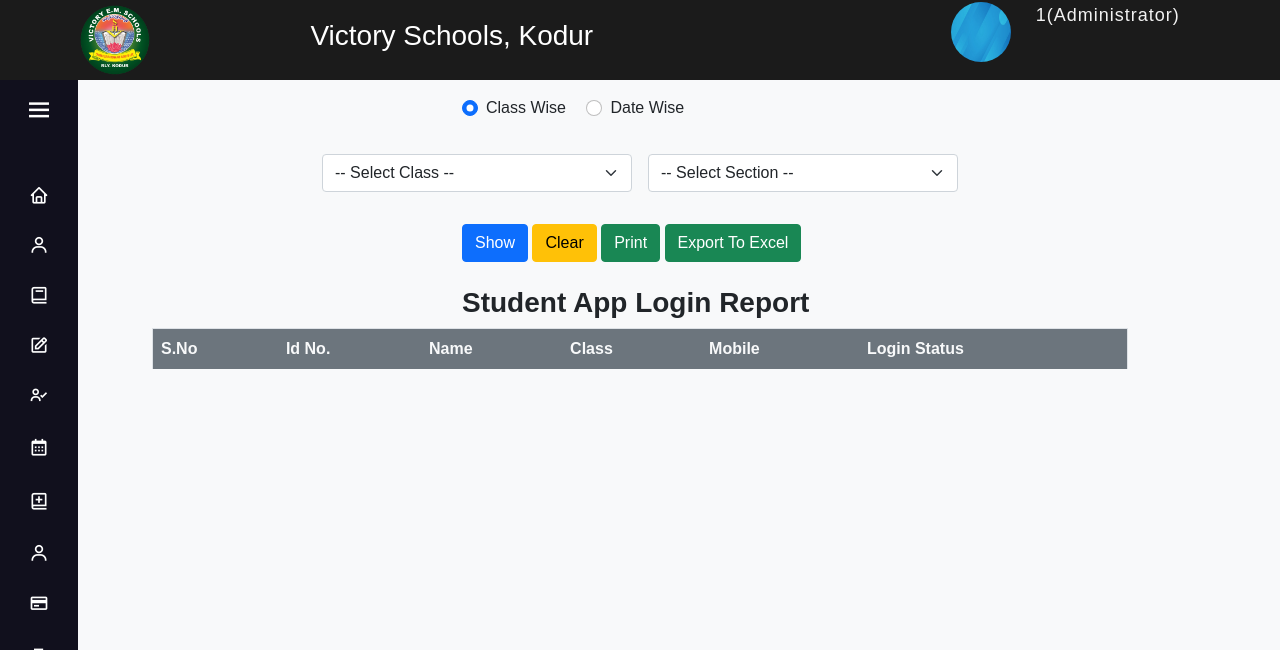
After one commit to Sarathchandrakakarla/Victory, a PHP site: page /Admin/Login/student_app_login_report.php in a window 1280 px wide. The commit adds this page. Shown: the top 650 px of the page. Run offline with PHP 8.4, Linux system fonts and the light colour scheme; the visitor is signed in with stand-in values (Sample User, id 1); lists and menus that the app fills with data are empty.

Commit message:
Added App Login Tracking feature on 09-04-2025

```diff
--- /dev/null
+++ b/Admin/Login/student_app_login_report.php
@@ -0,0 +1,527 @@
+<?php
+include_once('../../link.php');
+session_start();
+if (!$_SESSION['Admin_Id_No']) {
+    echo "<script>alert('Admin Id Not Rendered');
+    location.replace('../admin_login.php');</script>";
+}
+//error_reporting(0);
+?>
+
+
+<!DOCTYPE html>
+<html lang="en" dir="ltr">
+
+<head>
+    <meta charset="UTF-8" />
+    <title>Victory Schools</title>
+    <link rel="shortcut icon" href="/Victory/Images/favicon.ico" type="image/x-icon">
+    <link rel="stylesheet" href="/Victory/css/sidebar-style.css" />
+    <!-- Boxiocns CDN Link -->
+    <link rel="stylesheet" href="https://cdnjs.cloudflare.com/ajax/libs/font-awesome/5.15.2/css/all.min.css" />
+    <link href="https://unpkg.com/boxicons@2.0.7/css/boxicons.min.css" rel="stylesheet" />
+    <meta name="viewport" content="width=device-width, initial-scale=1.0" />
+
+    <!-- Bootstrap Links -->
+    <script src="https://ajax.googleapis.com/ajax/libs/jquery/3.6.0/jquery.min.js"></script>
+    <link href="https://cdn.jsdelivr.net/npm/bootstrap@5.0.2/dist/css/bootstrap.min.css" rel="stylesheet" integrity="sha384-EVSTQN3/azprG1Anm3QDgpJLIm9Nao0Yz1ztcQTwFspd3yD65VohhpuuCOmLASjC" crossorigin="anonymous">
+
+    <script src="https://cdn.jsdelivr.net/npm/bootstrap@5.0.2/dist/js/bootstrap.bundle.min.js" integrity="sha384-MrcW6ZMFYlzcLA8Nl+NtUVF0sA7MsXsP1UyJoMp4YLEuNSfAP+JcXn/tWtIaxVXM" crossorigin="anonymous"></script>
+</head>
+<style>
+    body {
+        overflow-x: scroll;
+    }
+
+    .table-container {
+        max-width: 1000px;
+        max-height: 500px;
+        overflow-x: scroll;
+    }
+
+    #section {
+        text-align: center;
+    }
+
+    @media screen and (max-width:576px) {
+        .container {
+            width: 80%;
+            margin-left: 20%;
+            overflow-x: scroll;
+        }
+    }
+
+    @media print {
+        * {
+            display: none;
+        }
+
+        #table-container {
+            display: block;
+        }
+    }
+
+    #sign-out {
+        display: none;
+    }
+
+    @media screen and (max-width:920px) {
+        #sign-out {
+            display: block;
+        }
+    }
+</style>
+
+<body class="bg-light">
+    <?php
+    include '../sidebar.php';
+    ?>
+    <form action="" method="post">
+        <div class="container">
+            <div class="row justify-content-center mt-3">
+                <div class="col-lg-4">
+                    <div class="form-check form-check-inline">
+                        <input class="form-check-input" type="radio" name="Report_Type" id="class_wise" checked value="Class_Wise">
+                        <label class="form-check-label" for="class_wise">Class Wise</label>
+                    </div>
+                    <div class="form-check form-check-inline">
+                        <input class="form-check-input" type="radio" name="Report_Type" id="date_wise" value="Date_Wise">
+                        <label class="form-check-label" for="date_wise">Date Wise</label>
+                    </div>
+                </div>
+            </div>
+        </div>
+        <div class="row justify-content-center mt-4" id="date_row" hidden>
+            <div class="col-lg-2">Date Range: </div>
+            <div class="col-lg-2">
+                <input type="date" class="form-control" name="From_Date" id="from_date">
+            </div>
+            <div class="col-lg-2">
+                <input type="date" class="form-control" name="To_Date" id="to_date">
+            </div>
+        </div>
+        <div class="row justify-content-center mt-4" id="class_row">
+            <div class="p-2 text-light col-lg-3 rounded">
+                <select class="form-select" name="Class" id="class" aria-label="Default select example">
+                    <option selected disabled>-- Select Class --</option>
+                    <option value="PreKG">PreKG</option>
+                    <option value="LKG">LKG</option>
+                    <option value="UKG">UKG</option>
+                    <?php
+                    for ($i = 1; $i <= 10; $i++) {
+                        echo "<option value='" . $i . " CLASS'>" . $i . " CLASS</option>";
+                    }
+                    ?>
+                </select>
+            </div>
+            <div class="p-2 text-light col-lg-3 rounded">
+                <select class="form-select" name="Section" id="sec" aria-label="Default select example">
+                    <option selected disabled>-- Select Section --</option>
+                    <option value="A">A</option>
+                    <option value="B">B</option>
+                    <option value="C">C</option>
+                    <option value="D">D</option>
+                </select>
+            </div>
+        </div>
+        <div class="container">
+            <div class="row justify-content-center mt-4">
+                <div class="col-lg-4">
+                    <button class="btn btn-primary" type="submit" name="show">Show</button>
+                    <button class="btn btn-warning">Clear</button>
+                    <button class="btn btn-success" onclick="printDiv();return false;">Print</button>
+                    <button class="btn btn-success" onclick="return false;" id="export">Export To Excel</button>
+                </div>
+            </div>
+        </div>
+    </form>
+    <div class="container">
+        <div class="row justify-content-center mt-4">
+            <div class="col-lg-4">
+                <h3><b>Student App Login Report</b></h3>
+            </div>
+        </div>
+    </div>
+    <div class="container" id="report_container" hidden>
+        <div class="row justify-content-center mt-2">
+            <div class="col-lg-3" style="font-weight: bold;">Logged In : <span id="logged_in"></span></div>
+            <div class="col-lg-3" style="font-weight: bold;">Not Logged In:<span id="not_logged_in"></span></div>
+        </div>
+    </div>
+    <div class="container table-container" id="table-container">
+        <table hidden>
+            <tr>
+                <td></td>
+                <td></td>
+                <td></td>
+                <td></td>
+                <td style="font-size:30px;" colspan="4">VICTORY HIGH SCHOOL</td>
+            </tr>
+            <tr>
+                <td style="font-size:20px;color:red">Report Type:</td>
+                <td id="type_txt_label" style="font-size:20px;"></td>
+            </tr>
+        </table>
+        <table class="table table-striped table-hover" border="1">
+            <thead class="bg-secondary text-light">
+                <tr style="padding: 5px;">
+                    <th>S.No</th>
+                    <th>Id No.</th>
+                    <th>Name</th>
+                    <th>Class</th>
+                    <th>Mobile</th>
+                    <th>Login Status</th>
+                </tr>
+            </thead>
+            <tbody>
+                <?php
+                function getData()
+                {
+                    $result = [];
+                    //Fetching logged in students
+                    $command = 'scp -o StrictHostKeyChecking=no -i "victoryserverkp.pem" ec2-user@ec2-18-61-98-208.ap-south-2.compute.amazonaws.com:Victory-Server/activity.log activity.log 2>&1';
+                    $output = shell_exec($command);
+                    function parseLogFile()
+                    {
+                        // Path to your log file
+                        $file_path = 'activity.log';
+
+                        // Check if the file exists
+                        if (!file_exists($file_path)) {
+                            echo "File not found.\n";
+                            return [];
+                        }
+
+                        // Open the file for reading
+                        $file = fopen($file_path, 'r');
+
+                        // Check if the file opened successfully
+                        if (!$file) {
+                            echo "Error opening the file.\n";
+                            return [];
+                        }
+
+                        // Array to store the parsed and filtered logs
+                        $filteredLogs = [];
+
+                        // Read the file line by line
+                        while (($line = fgets($file)) !== false) {
+                            $line = trim($line);  // Remove unnecessary spaces and newlines
+
+                            // Skip empty lines
+                            if ($line === "") {
+                                continue;
+                            }
+
+                            // Try to parse the line as JSON
+                            $log = json_decode($line, true); // true for associative array
+
+                            // If parsing is successful, check the filter conditions
+                            if ($log !== null) {
+                                // Check if the log matches the filtering criteria
+                                if (
+                                    isset($log['message']['user']) && $log['message']['user'] === 'Student' &&
+                                    isset($log['message']['task']) && $log['message']['task'] === 'logged in'
+                                ) {
+                                    // Add the log to the filtered logs array
+                                    $filteredLogs[] = $log;
+                                }
+                            } else {
+                                // If JSON parsing fails, log an error (optional)
+                                echo "Error parsing JSON: $line\n";
+                            }
+                        }
+
+                        // Close the file after processing
+                        fclose($file);
+
+                        // Return the filtered logs
+                        return $filteredLogs;
+                    }
+
+                    $decoded_response = parseLogFile();
+
+                    foreach ($decoded_response as $student) {
+                        if ($student['message']['username'] != "VHST02674" && $student['message']['username'] != "APPSTUDENT")
+                            if (!in_array($student['message']['username'], array_keys($result))) {
+                                $result[$student['message']['username']] = $student['timestamp'];
+                            }
+                    }
+                    return $result;
+                }
+                function checkFirstLoginDate($loggedin_students, $from_date = null, $to_date = null)
+                {
+                    // Convert the 'from' date to a Unix timestamp
+                    $from_timestamp = $from_date ? strtotime($from_date . " 00:00:00") : null;
+                    $to_timestamp = $to_date ? strtotime($to_date . " 23:59:59") : null; // Set 'to' date as end of day
+
+                    // Filter the students based on the date range
+                    $filtered_students = array_filter($loggedin_students, function ($timestamp) use ($from_timestamp, $to_timestamp) {
+                        $student_timestamp = strtotime($timestamp);
+                        if ($from_timestamp && $to_timestamp) {
+                            return $student_timestamp >= $from_timestamp && $student_timestamp <= $to_timestamp;
+                        } else if ($from_timestamp && !$to_timestamp) {
+                            return $student_timestamp >= $from_timestamp;
+                        } else if (!$from_timestamp && $to_timestamp) {
+                            return $student_timestamp <= $to_timestamp;
+                        }
+                    });
+
+                    return $filtered_students;
+                }
+                function format_date($date)
+                {
+                    $dob = explode('-', $date);
+                    $temp = $dob[0];
+                    $dob[0] = $dob[2];
+                    $dob[2] = $temp;
+
+                    $date = implode('-', $dob);
+                    return $date;
+                }
+
+                if (isset($_POST['show'])) {
+                    $report_type = $_POST['Report_Type'];
+                    $report = ["Not Logged In" => 0, "Logged In" => 0];
+                    echo "<script>report_container.hidden = '';</script>";
+                    $classes = ['PreKG', 'LKG', 'UKG'];
+                    for ($i = 1; $i <= 10; $i++) {
+                        $classes[] = $i . " CLASS";
+                    }
+                    if ($report_type == "Class_Wise") {
+                        echo "
+                        <script>
+                            class_wise.checked = true;
+                            class_row.hidden = '';
+                            date_row.hidden = 'hidden'
+                        </script>
+                        ";
+                        $loggedin_students = getData();
+                        if (!isset($_POST['Class']) && !isset($_POST['Section'])) {
+                            echo '<script>type_txt_label.innerHTML = "All Classes";</script>';
+                            $query1 = mysqli_query($link, "SELECT Id_No,First_Name,Mobile,Stu_Class AS Class,Stu_Section AS Section,Mobile FROM `student_master_data` WHERE Stu_Class IN ('" . implode("','", $classes) . "') ORDER BY FIELD(Stu_Class,'" . implode("','", $classes) . "'), FIELD(Stu_Section,'A','B','C','D')");
+                        } else if (isset($_POST['Class']) && !isset($_POST['Section'])) {
+                            $class = $_POST['Class'];
+                            echo "
+                            <script>
+                                document.getElementById('class').value = '" . $class . "';
+                                type_txt_label.innerHTML = '" . $class . "';
+                            </script>";
+                            $query1 = mysqli_query($link, "SELECT Id_No,First_Name,Mobile,Stu_Class AS Class,Stu_Section AS Section,Mobile FROM `student_master_data` WHERE Stu_Class = '$class' ORDER BY Stu_Section");
+                        } else if (isset($_POST['Class']) && isset($_POST['Section'])) {
+                            $class = $_POST['Class'];
+                            $section = $_POST['Section'];
+                            echo "
+                            <script>
+                                document.getElementById('class').value = '" . $class . "';
+                                document.getElementById('sec').value = '" . $section . "';
+                                type_txt_label.innerHTML = '" . $class . " " . $section . "';
+                            </script>";
+                            $query1 = mysqli_query($link, "SELECT Id_No,First_Name,Mobile,Stu_Class AS Class,Stu_Section AS Section,Mobile FROM `student_master_data` WHERE Stu_Class = '$class' AND Stu_Section = '$section' ORDER BY Stu_Section");
+                        }
+                    } else if ($report_type == "Date_Wise") {
+                        echo "
+                        <script>
+                            date_wise.checked = true;
+                            class_row.hidden = 'hidden';
+                            date_row.hidden = ''
+                        </script>
+                        ";
+                        if (!$_POST['From_Date'] && !$_POST['To_Date']) {
+                            $loggedin_students = getData();
+                        } else if ($_POST['From_Date'] && !$_POST['To_Date']) {
+                            $from_date = $_POST['From_Date'];
+                            echo "
+                            <script>
+                                from_date.value = '" . $from_date . "';
+                                to_date.value = '" . date('Y-m-d') . "';
+                                type_txt_label.innerHTML = '" . format_date($from_date) . " - " . date('d-m-Y') . "';
+                            </script>
+                            ";
+                            $loggedin_students = getData();
+                            $loggedin_students = checkFirstLoginDate($loggedin_students, $from_date);
+                        } else if (!$_POST['From_Date'] && $_POST['To_Date']) {
+                            $to_date = $_POST['To_Date'];
+                            echo "
+                            <script>
+                                to_date.value = '" . $to_date . "';
+                            </script>
+                            ";
+                            $loggedin_students = getData();
+                            $loggedin_students = checkFirstLoginDate($loggedin_students, null, $to_date);
+                        } else if ($_POST['From_Date'] && $_POST['To_Date']) {
+                            $from_date = $_POST['From_Date'];
+                            $to_date = $_POST['To_Date'];
+                            echo "
+                            <script>
+                                from_date.value = '" . $from_date . "';
+                                to_date.value = '" . $to_date . "';
+                                type_txt_label.innerHTML = '" . format_date($from_date) . " - " . format_date($to_date) . "';
+                            </script>
+                            ";
+                            $loggedin_students = getData();
+                            $loggedin_students = checkFirstLoginDate($loggedin_students, $from_date, $to_date);
+                        }
+                        $query1 = mysqli_query($link, "SELECT Id_No,First_Name,Stu_Class AS Class,Stu_Section AS Section,Mobile FROM `student_master_data` WHERE Id_No IN ('" . implode("','", array_keys($loggedin_students)) . "') ORDER BY FIELD(Stu_Class,'" . implode("','", $classes) . "'), FIELD(Stu_Section,'A','B','C','D')");
+                        if (count($loggedin_students) > 0) {
+                            //To Get Newest and Oldest Dates of Logged In Students
+                            $dateObjects = array_map(function ($dateString) {
+                                return DateTime::createFromFormat('m/d/Y, g:i:s A', $dateString);
+                            }, array_values($loggedin_students));
+                            $oldestDate = min($dateObjects)->format('Y-m-d');
+                            $newestDate = max($dateObjects)->format('Y-m-d');
+                            if (!$_POST['From_Date'] && !$_POST['To_Date']) {
+                                echo "
+                            <script>
+                                from_date.value = '" . $oldestDate . "';
+                                to_date.value = '" . $newestDate . "';
+                                type_txt_label.innerHTML = '" . format_date($oldestDate) . " - " . format_date($newestDate) . "';
+                            </script>
+                            ";
+                            } else if (!$_POST['From_Date'] && $_POST['To_Date']) {
+                                echo "
+                            <script>
+                                from_date.value = '" . $oldestDate . "';
+                                type_txt_label.innerHTML = '" . format_date($oldestDate) . " - " . format_date($to_date) . "';
+                            </script>
+                            ";
+                            }
+                        }
+                    }
+
+                    $i = 1;
+                    while ($row1 = mysqli_fetch_assoc($query1)) {
+                        $mobile = $row1['Mobile'];
+                        $mobile = trim(explode(',', $mobile)[0]);
+                        $mobile = trim(explode(' ', $mobile)[0]);
+                        echo '
+                                <tr>
+                                    <td>' . $i . '</td>
+                                    <td>' . $row1['Id_No'] . '</td>
+                                    <td>' . $row1['First_Name'] . '</td>
+                                    <td>' . $row1['Class'] . ' ' . $row1['Section'] . '</td>
+                                    <td>' . $mobile . '</td>
+                                    <td>';
+                        if (in_array(strtoupper(trim($row1['Id_No'])), array_map('trim', array_keys($loggedin_students)))) {
+                            echo 'Logged In';
+                            $report['Logged In']++;
+                        } else {
+                            echo 'Not Logged In';
+                            $report['Not Logged In']++;
+                        }
+
+                        echo '</td>
+                                </tr>
+                                ';
+                        $i++;
+                    }
+                    echo '
+                            <script>
+                                logged_in.innerHTML = ' . $report['Logged In'] . ';
+                                not_logged_in.innerHTML = ' . $report['Not Logged In'] . ';
+                            </script>
+                            ';
+                }
+                ?>
+            </tbody>
+        </table>
+    </div>
+
+    <iframe name="print_frame" width="0" height="0" frameborder="0" src="about:blank"></iframe>
+
+
+    <!-- Scripts -->
+
+    <!-- Change labels -->
+    <script type="text/javascript">
+        let date_row = document.getElementById('date_row');
+        let cls_row = document.getElementById('class_row');
+        document.body.addEventListener('change', function(e) {
+            let target = e.target;
+            switch (target.id) {
+                case 'class_wise':
+                    if (cls_row.hidden) {
+                        cls_row.hidden = '';
+                    }
+                    if (!date_row.hidden) {
+                        date_row.hidden = 'hidden';
+                    }
+                    break;
+                case 'date_wise':
+                    if (!cls_row.hidden) {
+                        cls_row.hidden = 'hidden';
+                    }
+                    if (date_row.hidden) {
+                        date_row.hidden = '';
+                    }
+                    break;
+            }
+        });
+    </script>
+
+    <!-- Export Table to Excel -->
+    <script type="text/javascript">
+        $('#export').on('click', function() {
+            filename = type_txt_label.innerHTML;
+            var downloadLink;
+            var dataType = 'application/vnd.ms-excel';
+            var tableSelect = document.getElementById('table-container');
+            var tableHTML = tableSelect.outerHTML.replace(/ /g, '%20');
+            // Specify file name
+            filename = filename ? filename + '.xls' : 'excel_data.xls';
+
+            // Create download link element
+            downloadLink = document.createElement("a");
+
+            document.body.appendChild(downloadLink);
+
+            if (navigator.msSaveOrOpenBlob) {
+                var blob = new Blob(['\ufeff', tableHTML], {
+                    type: dataType
+                });
+                navigator.msSaveOrOpenBlob(blob, filename);
+            } else {
+                // Create a link to the file
+                downloadLink.href = 'data:' + dataType + ', ' + tableHTML;
+
+                // Setting the file name
+                downloadLink.download = filename;
+
+                //triggering the function
+                downloadLink.click();
+            }
+        });
+    </script>
+
+    <!-- Print Table -->
+    <script type="text/javascript">
+        function printDiv() {
+            // Select all elements in the "Enable/Disable" column
+            let noPrintElements = document.querySelectorAll(".no-print");
+
+            // Hide them before printing
+            noPrintElements.forEach(el => el.style.display = "none");
+
+            // Get the iframe document and insert the printable content
+            let printFrame = window.frames["print_frame"];
+            let printContent = "<h2 style='text-align:center;'>VICTORY HIGH SCHOOL</h2>";
+            printContent += "<p style='font-size:20px;'><b><?php if (isset($report_type)) {
+                                                                echo str_replace("_Wise", '', $report_type);
+                                                            } ?>: </b>";
+            printContent += type_txt_label.innerHTML + "</p>";
+            printContent += document.querySelector('.table-container').innerHTML;
+
+            // Write the content into the iframe
+            printFrame.document.body.innerHTML = printContent;
+            printFrame.window.focus();
+            printFrame.window.print();
+
+            // Restore the "Enable/Disable" column after printing
+            setTimeout(() => {
+                noPrintElements.forEach(el => el.style.display = "");
+            }, 500);
+        }
+    </script>
+</body>
+
+</html>
--- a/Admin/sidebar.php
+++ b/Admin/sidebar.php
@@ -276,6 +276,7 @@
                 </li>
                 <li><a href="/Victory/Admin/Login/class_wise_credentials.php">Class Wise Credentials View</a></li>
                 <li><a href="/Victory/Admin/Login/faculty_credentials.php">Faculty Credentials View</a></li>
+                <li><a href="/Victory/Admin/Login/student_app_login_report.php">Student App Login Report</a></li>
             </ul>
         </li>
         <li>
```
Also changed, not shown: 2 other files.
